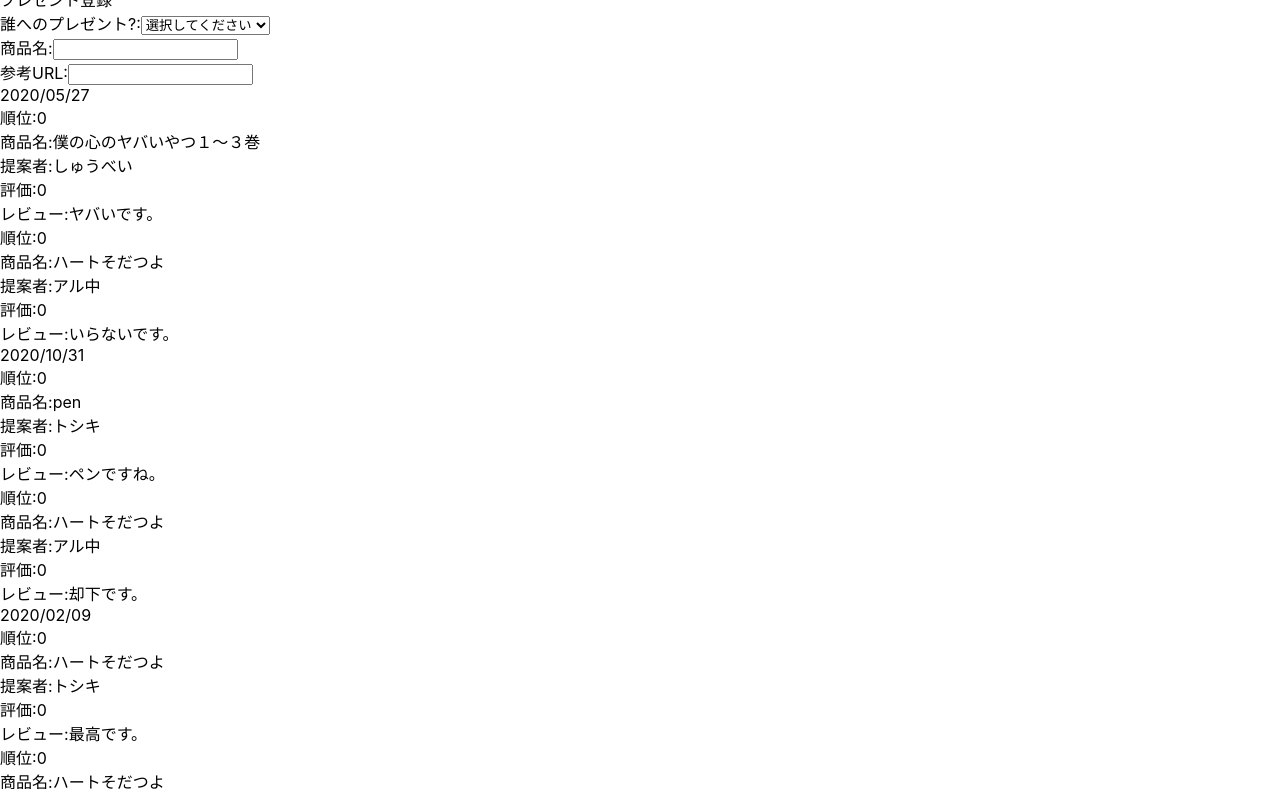
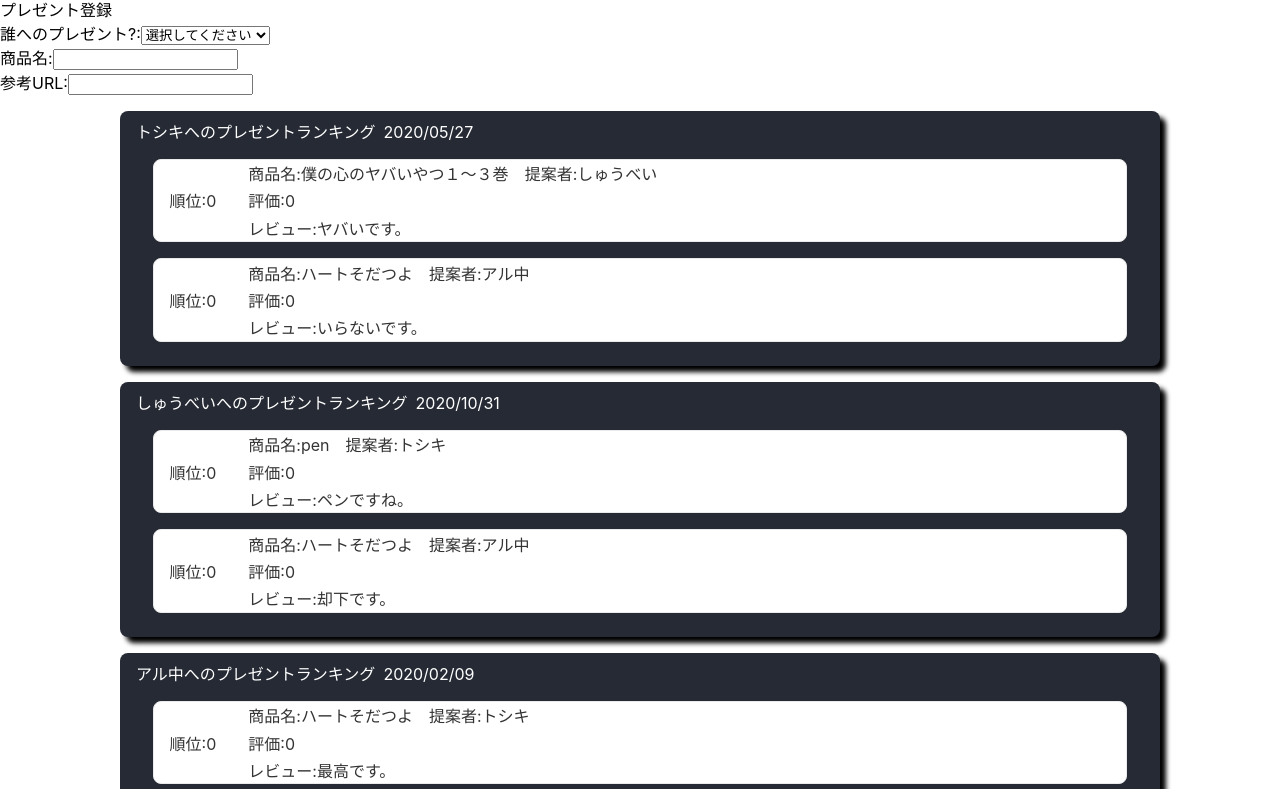
Before and after one commit to eginoy/birthdayLog, a React app: page / in a window 1280 px wide. Shown: the part 53-842 px from the top of the page. Built offline with nearby package versions, Linux system fonts and the light colour scheme.

Commit message:
ListView関連のスタイル作成

```diff
--- a/src/components/App.css
+++ /dev/null
@@ -1,38 +0,0 @@
-.App {
-  text-align: center;
-}
-
-.App-logo {
-  height: 40vmin;
-  pointer-events: none;
-}
-
-@media (prefers-reduced-motion: no-preference) {
-  .App-logo {
-    animation: App-logo-spin infinite 20s linear;
-  }
-}
-
-.App-header {
-  background-color: #282c34;
-  min-height: 100vh;
-  display: flex;
-  flex-direction: column;
-  align-items: center;
-  justify-content: center;
-  font-size: calc(10px + 2vmin);
-  color: white;
-}
-
-.App-link {
-  color: #61dafb;
-}
-
-@keyframes App-logo-spin {
-  from {
-    transform: rotate(0deg);
-  }
-  to {
-    transform: rotate(360deg);
-  }
-}
--- a/src/components/App.js
+++ b/src/components/App.js
@@ -1,4 +1,4 @@
-import './App.css';
+import '../styles/App.module.css';
 import Header from './Header';
 import ListView from './ListView.js';
 import PresentRegist from './PresentRegist';
--- a/src/components/Card.js
+++ b/src/components/Card.js
@@ -1,15 +1,24 @@
 import React from 'react'
+import card from '../styles/Card.module.css'
+import { getUserName } from '../utils'
 import Detail from './Detail'
 
 const Card = (props) => {
     const birthDay = Object.getOwnPropertyNames(props.value)[0]
+    const birthDayUserName = getUserName(props.value[birthDay][0].toUserId)
+    console.log(props.value[birthDay])
 
     return (
-        <div>
-            <span>{birthDay}</span>
-            {props.value[birthDay].map(d => {
-                return <Detail value={d} key={d.InsertUid} />
-            })}
+        <div className={card.cardContainer}>
+            <div className={card.rankingTitleContainer}>
+                <span className={card.birthDayUserName}>{birthDayUserName}へのプレゼントランキング</span>
+                <span className={card.birthDayLabel}>{birthDay}</span>
+            </div>
+            <div className={card.detailContainer}>
+                {props.value[birthDay].map(d => {
+                    return <Detail value={d} key={d.InsertUid} />
+                })}
+            </div>
         </div>
     )
 }
--- a/src/components/Detail.js
+++ b/src/components/Detail.js
@@ -1,21 +1,22 @@
 import React from 'react'
 import {getUserName} from '../utils'
+import detail from '../styles/Detail.module.css'
 
 const Detail = (props) => {
     let present = props.value
     return (
-        <div>
-            <div>順位:{present.Rank}</div>
-            <div>
-                <div className='row'>
-                    <div className='item'>商品名:{present.Name}</div>
-                    <div className='item'>提案者:{getUserName(present.InsertUid)}</div>
+        <div className={detail.detailContainer}>
+            <div className={detail.rank}>順位:{present.Rank}</div>
+            <div className={detail.contentContainer}>
+                <div className={detail.row}>
+                    <div className={detail.item}>商品名:{present.Name}</div>
+                    <div className={detail.item}>提案者:{getUserName(present.InsertUid)}</div>
                 </div>
-                <div className='row'>
-                    <div className='item'>評価:{present.Rate}</div>
+                <div className={detail.row}>
+                    <div className={detail.item}>評価:{present.Rate}</div>
                 </div>
-                <div className='row'>
-                    <div className='item'>レビュー:{present.Comment}</div>
+                <div className={detail.row}>
+                    <div className={detail.item}>レビュー:{present.Comment}</div>
                 </div>
             </div>
         </div>
--- a/src/components/ListView.js
+++ b/src/components/ListView.js
@@ -1,6 +1,7 @@
-import React from 'react';
-import _ from 'lodash';
-import Card from './Card';
+import React from 'react'
+import listView from '../styles/ListView.module.css'
+import _ from 'lodash'
+import Card from './Card'
 
 const ListView = (props) => {
     let presentMock = [
@@ -27,9 +28,11 @@ const ListView = (props) => {
     let birthDayEvents = groupByBirthDay(presentMock);
 
     return (
-        birthDayEvents.map(e => {
-            return <Card value={e} key={e.InsertUid} />
-        })
+        <div className={listView.cardContainer}>
+            {birthDayEvents.map(e => {
+                return <Card value={e} key={e.InsertUid} />
+            })}
+        </div>
     )
 }
 
--- /dev/null
+++ b/src/styles/Card.module.css
@@ -0,0 +1,22 @@
+.cardContainer{
+    margin:1em auto;
+    background-color:#252a34;
+    border-radius: 0.5em;
+    box-shadow: 6px 6px 5px;
+    padding:0.5em;
+    width: 80%;
+}
+.rankingTitleContainer{
+    color:#fff;
+
+}
+.rankingTitleContainer > span{
+    display: inline-block;
+    margin-left: 0.5em;
+}
+.birthDayLabel{
+
+}
+.detailContainer{
+
+}
--- /dev/null
+++ b/src/styles/Detail.module.css
@@ -0,0 +1,21 @@
+.detailContainer{
+    display: flex;
+    max-width: 95%;
+    margin:1em auto;
+    border:1px solid #eaeaea;
+    border-radius:0.5em;
+    background-color:#fff;
+    color: #333;
+}
+.rank{
+    margin:auto 1em;
+}
+.contentContainer{
+}
+.row{
+    padding:0.1em 0;
+}
+.item{
+    display: inline-block;
+    margin-left: 1em;
+}
--- a/src/styles/Header.module.css
+++ b/src/styles/Header.module.css
@@ -9,7 +9,7 @@
     display: flex;
 }
 .leftContainer > div{
-    padding:0.5em;
+    padding:0.8em;
 }
 .leftContainer_siteName{
     color: #08d9d6;
@@ -22,7 +22,7 @@
     display: flex;
 }
 .rightContainer > div{
-    padding: 0.5em;
+    padding: 0.8em;
 }
 .rightContainer_menuContainer{
 
--- /dev/null
+++ b/src/styles/ListView.module.css
@@ -0,0 +1,2 @@
+.cardContainer{
+}
```
Also changed, not shown: src/components/App.test.js (deleted, +0 -8 lines), src/styles/App.module.css (added).
